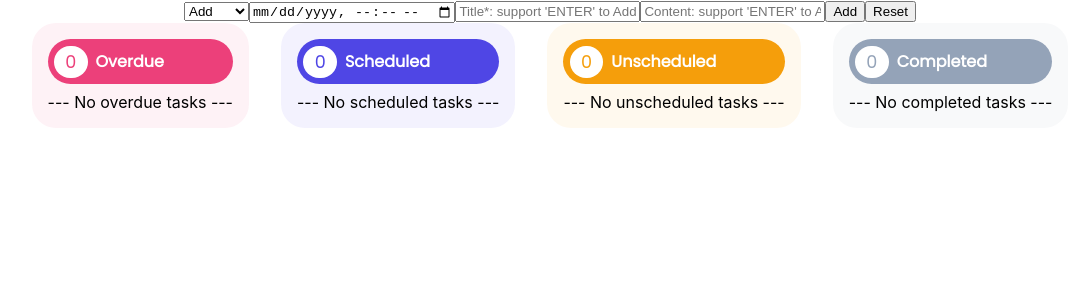
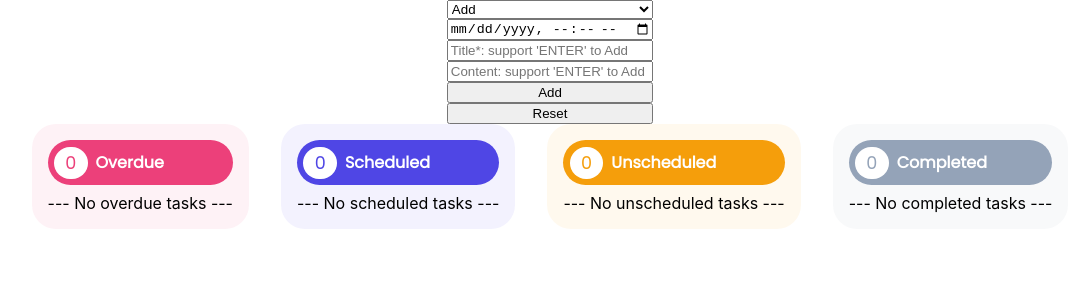
Before and after one commit to ken-gy-leung/jra-full-stack, a React (Create React App) app in the folder assignments/asgn-05-react-todo-list-app/: page / in a window 1280 px wide. Shown: the top 300 px of the page, without its empty margins (90-1173 px from the left). Built offline with nearby package versions, Linux system fonts and the light colour scheme.

Commit message:
Initialized optimization of add or search widget

```diff
--- a/assignments/asgn-05-react-todo-list-app/src/App.js
+++ b/assignments/asgn-05-react-todo-list-app/src/App.js
@@ -2,7 +2,7 @@ import { useState } from 'react'
 import './App.css'
 import './kenban.css'
 import Task from './components/Task'
-import AddOrSearchWidget from './components/AddOrSearchWidget'
+import AddOrSearchWidget from './components/AddOrSearchWidget/AddOrSearchWidget'
 import TaskListBar from './components/TaskListBar'
 import { getCurrentDateTime } from './utils/utils'
 import { v4  } from 'uuid'
@@ -147,9 +147,7 @@ const App = () => {
 
   return (
     <div className='App'>
-      <div className='add-or-search-widget'>
-        <AddOrSearchWidget onTaskAdd={handleTaskAdd} onTaskSearch={handleTaskSearch} />
-      </div>
+      <AddOrSearchWidget onTaskAdd={handleTaskAdd} onTaskSearch={handleTaskSearch} />
       <div className='task-lists'>
         {taskLists}
       </div>
--- /dev/null
+++ b/assignments/asgn-05-react-todo-list-app/src/components/AddOrSearchWidget/AddOrSearchWidget.css
@@ -0,0 +1,4 @@
+.add-or-search-widget{
+    display: flex;
+    flex-direction: column;
+}
--- a/assignments/asgn-05-react-todo-list-app/src/components/AddOrSearchWidget.js
+++ b/assignments/asgn-05-react-todo-list-app/src/components/AddOrSearchWidget/AddOrSearchWidget.js
@@ -1,5 +1,6 @@
+// import { getCurrentDateTime } from '../utils/utils'
 import {useState} from 'react'
-// import { getCurrentDateTime } from '../utils/utils'
+import './AddOrSearchWidget.css'
 
 const AddOrSearchWidget = ({ onTaskAdd, onTaskSearch }) => {
   const [action, setAction] = useState('Add')
@@ -75,7 +76,7 @@ const AddOrSearchWidget = ({ onTaskAdd, onTaskSearch }) => {
   }
 
   return (
-    <>
+    <div className='add-or-search-widget'>
       <select name='action-select' value={action} onChange={handleActionChange}>
         <option value='Add'>Add</option>
         <option value='Search'>Search</option>
@@ -129,7 +130,7 @@ const AddOrSearchWidget = ({ onTaskAdd, onTaskSearch }) => {
       <button
         onClick={handleSearchReset}>Reset
       </button>
-    </>
+    </div>
   )
 }
 
```
